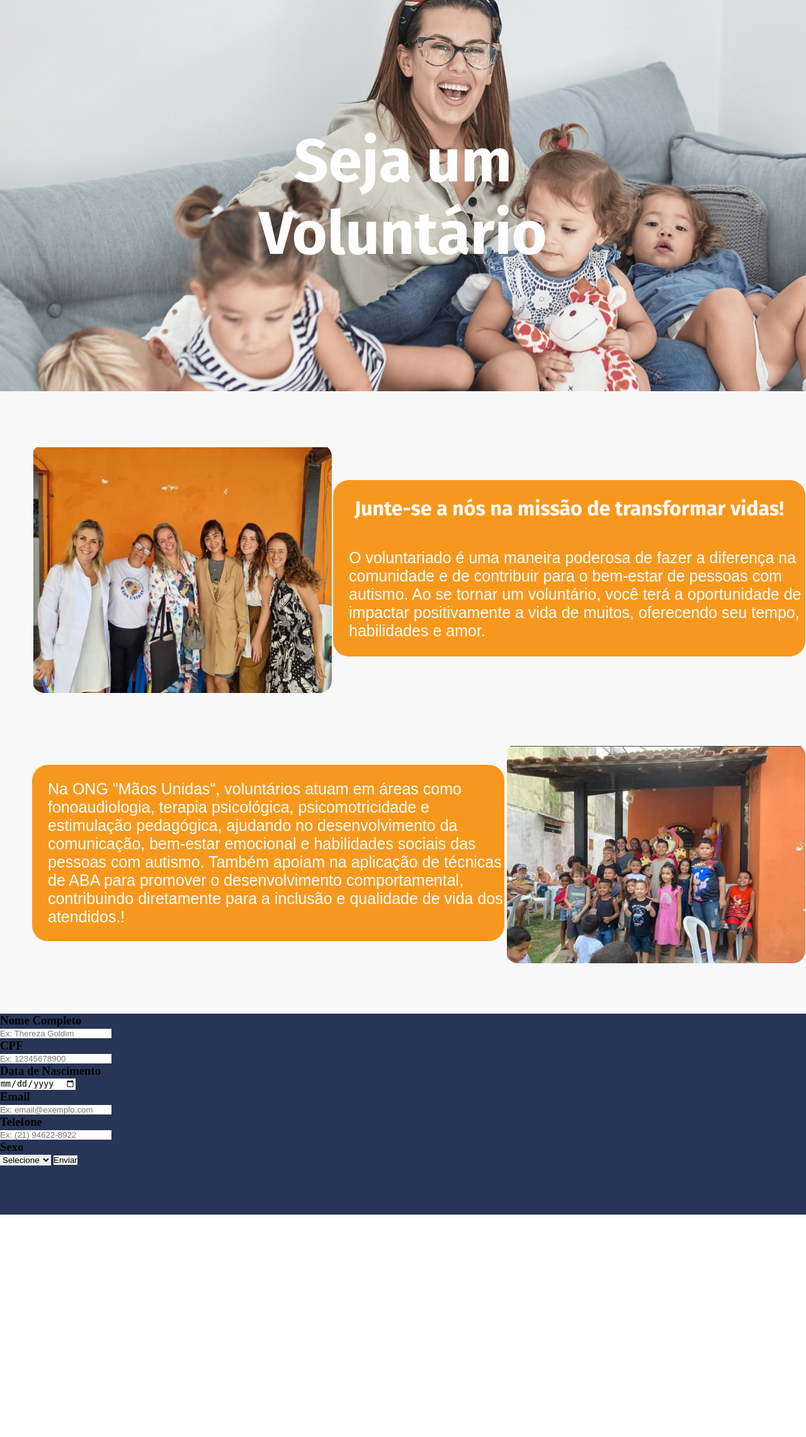
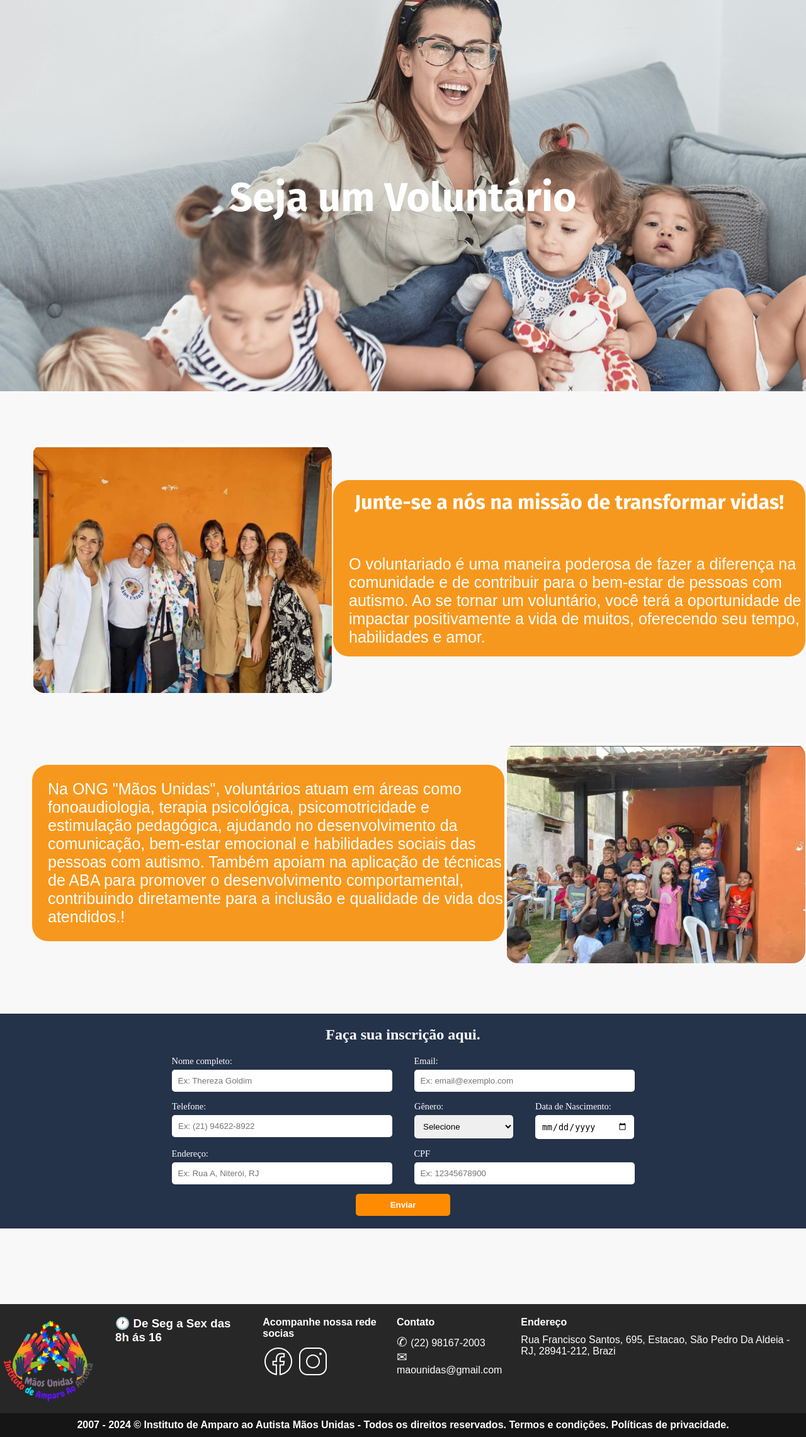
Before and after one commit to Luis5Felipe/webisiteong, a Django app: page /voluntario/ in a window 1280 px wide; the page is wider, and only the part inside the window is pictured. Shown: the part 126-2407 px from the top of that part at 63% size. Before the commit the page ends 2054 px from the top of that part, so only its background shows below. Run offline with Django 5.2, Linux system fonts and the light colour scheme; some web fonts are replaced.

Commit message:
pagina voluntario finalizada

```diff
--- a/Webisite/static/website/css/voluntariado.css
+++ b/Webisite/static/website/css/voluntariado.css
@@ -7,14 +7,15 @@
     border: 0;
 }
 
-html, body {
+html,
+body {
     height: 100%;
     margin: 0;
     padding: 0;
     background-color: #F8F8F8;
 }
 
-:root{
+:root {
     --fonteMenu: 'Fira sans', sans-serif;
     --fonteTexto: 'Fira sans Condensed', sans-serif;
 }
@@ -63,6 +64,7 @@ html, body {
 .banner-container {
     position: relative;
     width: 100%;
+    overflow: hidden;
 }
 
 
@@ -73,7 +75,7 @@ html, body {
     transform: translate(-50%, -50%);
     color: white;
     text-align: center;
-    font-size: 3rem;
+    font-size: 2rem;
     font-family: var(--fonteMenu);
     font-weight: bold;
 }
@@ -92,18 +94,19 @@ html, body {
 
 /*apelo do voluntario*/
 
-.conteiner-n1{
+.conteiner-n1 {
     margin: 80px 0px 80px 50px;
     display: flex;
     justify-content: space-around;
     align-items: center;
 }
 
-#img1{
+#img1 {
     width: 476px;
     border-radius: 20px;
 }
-.conteiner-n2{
+
+.conteiner-n2 {
     background: #F7981E;
     border-radius: 25px;
     width: 750px;
@@ -116,14 +119,14 @@ html, body {
     position: relative;
 }
 
-.conteiner-n2 p{
+.conteiner-n2 p {
     font-family: var(--fonteTexto);
     font-size: 25px;
     color: white;
     padding-left: 25px;
 }
 
-.conteiner-n2 h2{
+.conteiner-n2 h2 {
     font-family: var(--fonteMenu);
     font-size: 32px;
     color: white;
@@ -132,16 +135,96 @@ html, body {
 }
 
 
-.caixa{
-    width: 1728px;
-    height: 319px;
-    background: #293557;
+
+
+/*Formulario*/
+#caixa2 {
+    display: flex;
+    flex-direction: column;
+    justify-content: center;
+    align-items: center;
 }
 
+.caixa {
+    background-color: #24324a;
+    padding: 20px;
+    margin: 0 auto;
+    color: #fff;
+}
+
+h2 {
+    text-align: center;
+    margin-bottom: 20px;
+    color: #fff;
+}
+
+.form-row {
+    display: flex;
+    gap: 15px;
+    margin-bottom: 15px;
+}
+
+.input-group {
+    display: flex;
+    flex-direction: column;
+    margin-left: 10px;
+    margin-right: 10px;
+}
+
+.input-group label {
+    margin-bottom: 5px;
+    font-size: 0.9em;
+}
+
+.input-group input,
+.input-group select {
+    padding: 10px;
+    border-radius: 5px;
+    border: none;
+    outline: none;
+    width: 350px;
+}
+
+
+.group label {
+    margin-bottom: 5px;
+    font-size: 0.9em;
+}
+
+.group {
+    display: flex;
+    flex-direction: column;
+    margin-left: 10px;
+    margin-right: 10px;
+}
+.group input,
+.group select{
+    padding: 10px;
+    border-radius: 5px;
+    border: none;
+    outline: none;
+    width: 157px;
+}
+
+.btn-enviar {
+    width: 150px;
+    padding: 10px;
+    border: none;
+    border-radius: 5px;
+    background-color: #ff8c00;
+    color: #fff;
+    font-weight: bold;
+    cursor: pointer;
+}
+
+.btn-enviar:hover {
+    background-color: #e67e00;
+}
 
 
 /*Roda Pé*/
 .rodape {
+    margin-top: 120px;
     background: #272727;
     color: white;
     padding-top: 20px;
@@ -153,12 +236,12 @@ html, body {
     gap: 30px;
 }
 
-#logo2{
+#logo2 {
     width: 175px;
     height: 153px;
 }
 
-.data h3{
+.data h3 {
     font-size: 16px;
     font-weight: bold;
     margin-bottom: 10px;
@@ -183,11 +266,13 @@ html, body {
 .contato span {
     font-size: 20px;
 }
-.endereco h3{
+
+.endereco h3 {
     font-size: 16px;
     font-weight: bold;
     margin-bottom: 10px;
 }
+
 .textorodape {
     background: #151515;
     color: white;
@@ -196,7 +281,7 @@ html, body {
     text-align: center;
 }
 
-.textorodape  {
+.textorodape {
     font-family: 'Hanken Grotesk', sans-serif;
     font-size: 16px;
     font-weight: bold;
--- a/Webisite/templates/_layouts/volunario.html
+++ b/Webisite/templates/_layouts/volunario.html
@@ -60,50 +60,57 @@
                 <img id="img1" src="{% static 'website/img/frame14.jpg' %}" alt="Foto com pessoas">
             </div>
         </section>
+
         <section class="caixa">
-            <form action="{% url 'voluntario' %}" method="POST">
+            <h2>Faça sua inscrição aqui.</h2>
+            <form action="{% url 'voluntario' %}" method="POST" id="caixa2">
                 {% csrf_token %}
-
-                <h3>Nome Completo</h3>
-                <label for="id_nome_Voluntario">
-                    <input type="text" id="id_nome_Voluntario" name="nome_Voluntario" required placeholder="Ex: Thereza Goldim">
-                </label>
-
-                <h3>CPF</h3>
-                <label for="id_cpf_Voluntario">
-                    <input type="text" id="id_cpf_Voluntario" name="cpf_Voluntario" required placeholder="Ex: 12345678900" maxlength="11">
-                </label>
-
-                <h3>Data de Nascimento</h3>
-                <label for="id_data_Nascimento">
-                    <input type="date" id="id_data_Nascimento" name="data_Nascimento" required>
-                </label>
-
-                <h3>Email</h3>
-                <label for="id_email">
+                <div class="form-row">
+                    <div class="input-group">
+                        <label for="id_nome_Voluntario">Nome completo:</label>
+                        <input type="text" id="id_nome_Voluntario" name="nome_Voluntario" required
+                            placeholder="Ex: Thereza Goldim">
+                    </div>
+                    <div class="input-group">
+                        <label for="id_email">Email:</label>
                         <input type="email" id="id_email" name="email" required placeholder="Ex: email@exemplo.com">
-                </label>
-
-                <h3>Telefone</h3>
-                <label for="id_telefone">
+                    </div>
+                </div>
+                <div class="form-row">
+                    <div class="input-group">
+                        <label for="id_telefone">Telefone:</label>
                         <input type="tel" id="id_telefone" name="telefone" placeholder="Ex: (21) 94622-8922" required maxlength="15">
-                </label>
-
-                <h3>Sexo</h3>
-                <label for="id_genero">
+                    </div>
+                    <div class="group">
+                        <label for="id_genero">Gênero:</label>
                         <select id="id_genero" name="genero" required>
                             <option value="" disabled selected>Selecione</option>
                             <option value="M">Masculino</option>
                             <option value="F">Feminino</option>
                             <option value="O">Outro</option>
                         </select>
-                </label>
-
-                <button type="submit">Enviar</button>
+                    </div>
+                    <div class="group">
+                        <label for="id_data_Nascimento">Data de Nascimento:</label>
+                        <input type="date" id="id_data_Nascimento" name="data_Nascimento" required>
+                    </div>
+                </div>
+                <div class="form-row">
+                    <div class="input-group">
+                        <label for="id_endereco">Endereço:</label>
+                        <input type="text" id="id_endereco" name="endereco" placeholder="Ex: Rua A, Niterói, RJ">
+                    </div>
+                    <div class="input-group">
+                        <label for="id_cpf_Voluntario">CPF</label>
+                        <input type="text" id="id_cpf_Voluntario" name="cpf_Voluntario" required
+                            placeholder="Ex: 12345678900" maxlength="11">
+                    </div>
+                </div>
+                <button type="submit" class="btn-enviar">Enviar</button>
             </form>
         </section>
 
-        <!-- <footer class="rodape">
+        <footer class="rodape">
             <img id="logo2" src="{% static 'website/img/logo.png' %}" alt="Logo da Mãos Unidas">
             <div id="data">
                 <h3>🕐 De Seg a Sex das 8h ás 16</h3>
@@ -131,9 +138,10 @@
 
         </footer>
         <div class="textorodape">
-            <p>2007 - 2024 © Instituto de Amparo ao Autista Mãos Unidas - Todos os direitos reservados. Termos e condições.
+            <p>2007 - 2024 © Instituto de Amparo ao Autista Mãos Unidas - Todos os direitos reservados. Termos e
+                condições.
                 Políticas de privacidade.</p>
-        </div> -->
+        </div>
     </body>
 
 </html>
```
Lines whose indentation alone changed are shown as unchanged.
